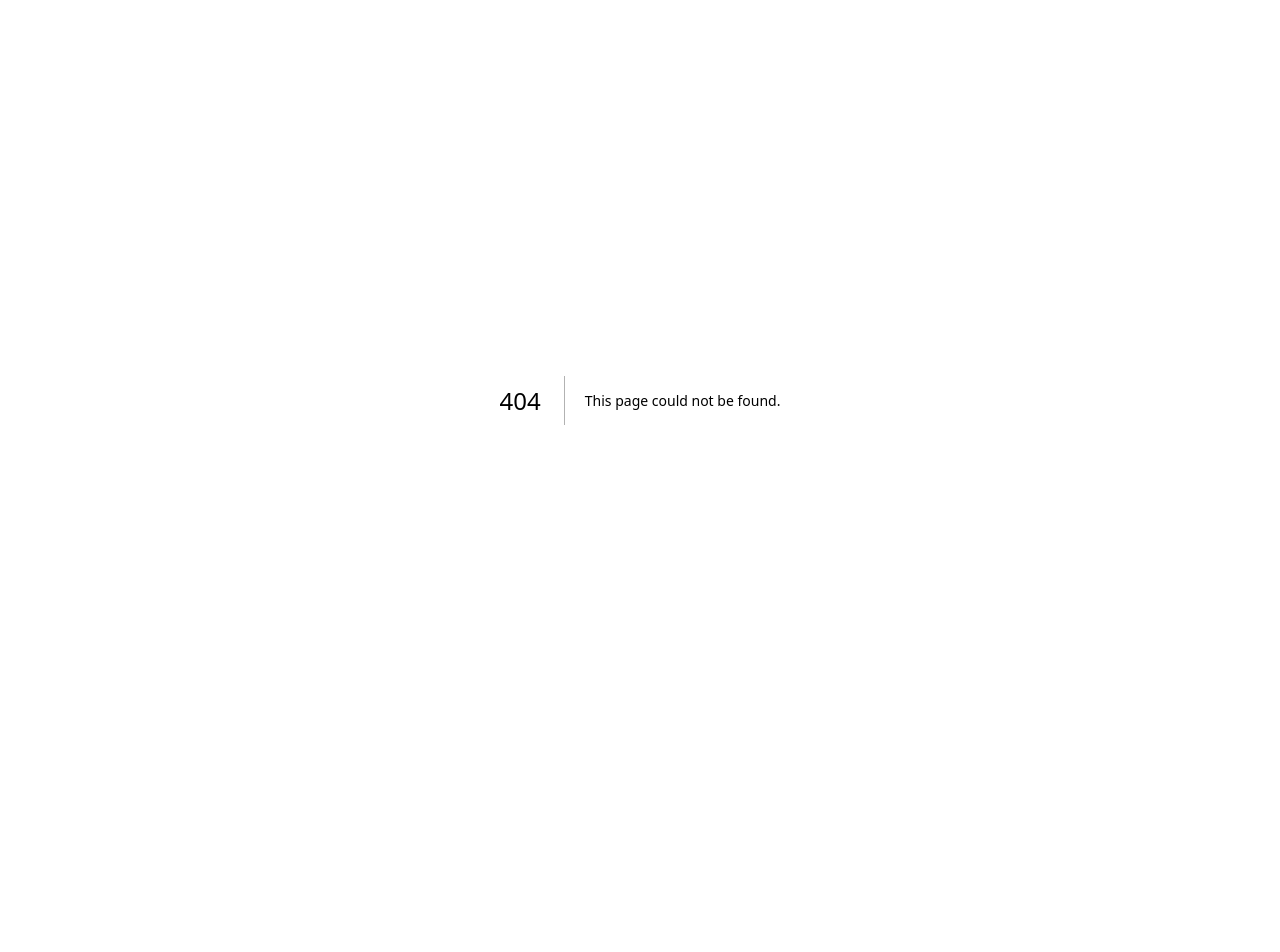
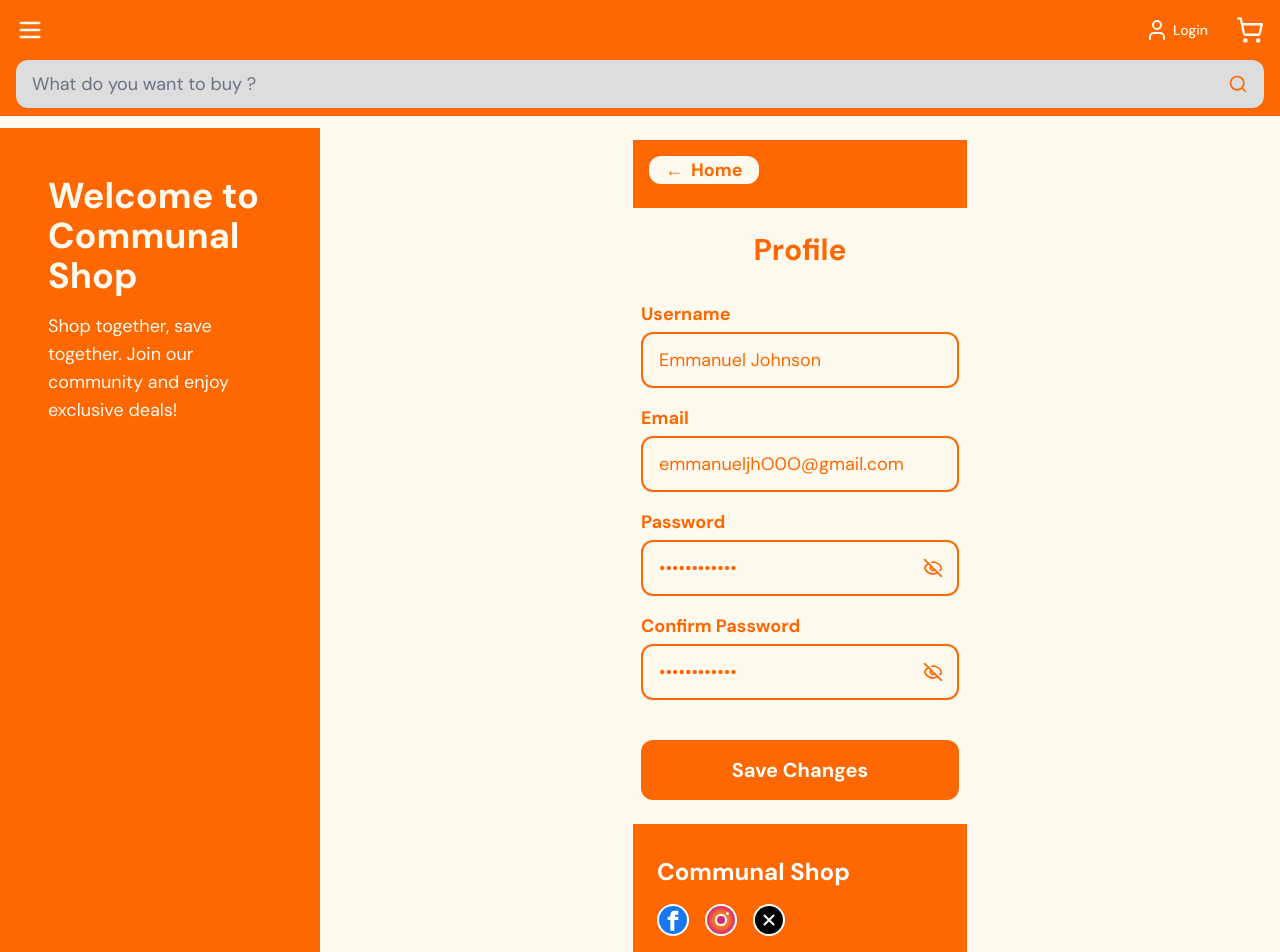
Before and after one commit to Communal/Communal-shop, a Next.js app: page /profile in a window 1280 px wide. Before the commit this address had no page. Shown: the top 952 px of the page. Before the commit the page ends 800 px from the top, so only its background shows below. Built offline with nearby package versions, Linux system fonts and the light colour scheme.

Commit message:
new pages

```diff
--- /dev/null
+++ b/src/app/(auth)/faq/page.jsx
@@ -0,0 +1,83 @@
+'use client';
+import * as Accordion from '@radix-ui/react-accordion';
+import { ChevronLeft, Plus } from 'lucide-react';
+import Link from 'next/link';
+
+const faqs = [
+  {
+    question: 'What is communal shop for ?',
+    answer:
+      'Among the listed accounts for sale, the buyer can make an offer price for the elected account. The offer will be negotiated with the seller by an agency and it gets accepted, the buyer will get access over the account once the payment is done.',
+  },
+  {
+    question: 'What is communal shop for ?',
+    answer:
+      'Among the listed accounts for sale, the buyer can make an offer price for the elected account. The offer will be negotiated with the seller by an agency and it gets accepted, the buyer will get access over the account once the payment is done.',
+  },
+  {
+    question: 'What is communal shop for ?',
+    answer:
+      'Among the listed accounts for sale, the buyer can make an offer price for the elected account. The offer will be negotiated with the seller by an agency and it gets accepted, the buyer will get access over the account once the payment is done.',
+  },
+  {
+    question: 'What is communal shop for ?',
+    answer:
+      'Among the listed accounts for sale, the buyer can make an offer price for the elected account. The offer will be negotiated with the seller by an agency and it gets accepted, the buyer will get access over the account once the payment is done.',
+  },
+  {
+    question: 'What is communal shop for ?',
+    answer:
+      'Among the listed accounts for sale, the buyer can make an offer price for the elected account. The offer will be negotiated with the seller by an agency and it gets accepted, the buyer will get access over the account once the payment is done.',
+  },
+];
+
+export default function FAQPage() {
+  return (
+    <div className='min-h-screen bg-[#fffaf0] flex flex-col'>
+      <div className='bg-foreground px-4 pt-4 pb-2'>
+        <div className='flex items-center'>
+          <Link
+            href='/'
+            className='flex items-center bg-[#fffaf0] text-foreground font-bold rounded-xl px-4 py-2 text-lg mb-4'>
+            <ChevronLeft className='mr-2' /> Home
+          </Link>
+        </div>
+      </div>
+      <main className='flex-1 px-4 py-6 flex flex-col items-center'>
+        <h1 className='text-3xl font-bold text-foreground mb-2 text-center'>
+          FAQs
+        </h1>
+        <p className='text-lg text-foreground text-center mb-6 max-w-2xl'>
+          Communal Shop is committed to delivering exceptional service,
+          guaranteeing a safe and successful experience for our customers. Our
+          platform empowers users to boost and grow their media presence,
+          supporting all types of media accounts with confidence and
+          reliability.
+        </p>
+        <Accordion.Root
+          type='single'
+          collapsible
+          className='w-full max-w-2xl flex flex-col gap-4'>
+          {faqs.map((faq, idx) => (
+            <Accordion.Item
+              key={idx}
+              value={String(idx)}
+              className='rounded-xl overflow-hidden border-2 border-foreground bg-[#fffaf0]'>
+              <Accordion.Header>
+                <Accordion.Trigger className='w-full flex items-center justify-between px-4 py-4 text-lg font-semibold focus:outline-none transition-colors text-foreground bg-[#fffaf0] data-[state=open]:bg-[#fffaf0] data-[state=open]:text-foreground'>
+                  <span>{faq.question}</span>
+                  <span>
+                    <Plus className='transition-transform text-foreground data-[state=open]:rotate-45' />
+                  </span>
+                </Accordion.Trigger>
+              </Accordion.Header>
+              <Accordion.Content className='AccordionContent bg-[#ddd] text-foreground px-4 py-4 text-base font-medium'>
+                {faq.answer}
+              </Accordion.Content>
+            </Accordion.Item>
+          ))}
+        </Accordion.Root>
+      </main>
+    </div>
+  );
+}
--- /dev/null
+++ b/src/app/(auth)/profile/page.jsx
@@ -0,0 +1,145 @@
+import Link from 'next/link';
+import { Input } from '../../../components/Input';
+
+export default function ProfilePage() {
+  return (
+    <div className='min-h-screen bg-[#fffaf0] flex flex-col'>
+      <div className='bg-foreground px-4 pt-4 pb-2'>
+        <div className='flex items-center'>
+          <Link
+            href='/'
+            className='flex items-center bg-[#fffaf0] text-foreground font-bold rounded-xl px-4 text-lg mb-4'>
+            <span className='mr-2'>&#8592;</span> Home
+          </Link>
+        </div>
+      </div>
+      <main className='flex-1 flex flex-col items-center px-2 py-6'>
+        <h1 className='text-3xl font-bold text-foreground mb-8 text-center'>
+          Profile
+        </h1>
+        <form className='w-full max-w-xl flex flex-col gap-4'>
+          <div>
+            <label className='block text-foreground font-bold mb-1 text-lg'>
+              Username
+            </label>
+            <Input
+              type='text'
+              defaultValue='Emmanuel Johnson'
+              className='bg-[#fffaf0] border-2 border-foreground text-lg rounded-xl px-4 py-3 w-full'
+            />
+          </div>
+          <div>
+            <label className='block text-foreground font-bold mb-1 text-lg'>
+              Email
+            </label>
+            <Input
+              type='email'
+              defaultValue='emmanueljhO0O@gmail.com'
+              className='bg-[#fffaf0] border-2 border-foreground text-lg rounded-xl px-4 py-3 w-full'
+            />
+          </div>
+          <div>
+            <label className='block text-foreground font-bold mb-1 text-lg'>
+              Password
+            </label>
+            <Input
+              type='password'
+              defaultValue='************'
+              className='bg-[#fffaf0] border-2 border-foreground text-lg rounded-xl px-4 py-3 w-full'
+            />
+          </div>
+          <div>
+            <label className='block text-foreground font-bold mb-1 text-lg'>
+              Confirm Password
+            </label>
+            <Input
+              type='password'
+              defaultValue='************'
+              className='bg-[#fffaf0] border-2 border-foreground text-lg rounded-xl px-4 py-3 w-full'
+            />
+          </div>
+          <button
+            type='submit'
+            className='mt-6 bg-foreground text-white font-bold text-xl rounded-xl py-4 w-full hover:opacity-90'>
+            Save Changes
+          </button>
+        </form>
+      </main>
+      <footer className='bg-foreground text-white px-6 py-8 flex flex-col gap-2 items-start'>
+        <h2 className='text-2xl font-bold mb-2'>Communal Shop</h2>
+        <div className='flex items-center gap-4 mb-2'>
+          <a href='#' aria-label='Facebook'>
+            <svg
+              width='32'
+              height='32'
+              viewBox='0 0 32 32'
+              fill='none'
+              xmlns='http://www.w3.org/2000/svg'>
+              <circle cx='16' cy='16' r='16' fill='#fff' />
+              <circle cx='16' cy='16' r='14' fill='#1877F3' />
+              <path
+                d='M21.333 16H17.333V26.667H13.333V16H10.667V12.667H13.333V10.667C13.333 8.453 14.786 6.667 17.333 6.667H21.333V10.667H18.667C18.299 10.667 18 10.966 18 11.333V12.667H21.333V16Z'
+                fill='white'
+              />
+            </svg>
+          </a>
+          <a href='#' aria-label='Instagram'>
+            <svg
+              width='32'
+              height='32'
+              viewBox='0 0 32 32'
+              fill='none'
+              xmlns='http://www.w3.org/2000/svg'>
+              <circle cx='16' cy='16' r='16' fill='#fff' />
+              <circle cx='16' cy='16' r='14' fill='url(#ig-gradient)' />
+              <defs>
+                <radialGradient
+                  id='ig-gradient'
+                  cx='0'
+                  cy='0'
+                  r='1'
+                  gradientTransform='translate(16 16) scale(14)'
+                  gradientUnits='userSpaceOnUse'>
+                  <stop stopColor='#feda75' />
+                  <stop offset='0.5' stopColor='#fa7e1e' />
+                  <stop offset='1' stopColor='#d62976' />
+                </radialGradient>
+              </defs>
+              <circle cx='16' cy='16' r='6' fill='#fff' />
+              <circle cx='16' cy='16' r='4' fill='#d62976' />
+              <circle cx='22.5' cy='9.5' r='1.5' fill='#fff' />
+            </svg>
+          </a>
+          <a href='#' aria-label='X'>
+            <svg
+              width='32'
+              height='32'
+              viewBox='0 0 32 32'
+              fill='none'
+              xmlns='http://www.w3.org/2000/svg'>
+              <circle cx='16' cy='16' r='16' fill='#fff' />
+              <circle cx='16' cy='16' r='14' fill='#000' />
+              <path
+                d='M20.5 11.5L11.5 20.5M11.5 11.5L20.5 20.5'
+                stroke='#fff'
+                strokeWidth='2'
+                strokeLinecap='round'
+              />
+            </svg>
+          </a>
+        </div>
+        <div className='mb-2'>
+          <span className='font-semibold'>Email :</span>
+          <span className='ml-2'>customer@communlshop.com</span>
+        </div>
+        <div className='w-full flex justify-end'>
+          <Link
+            href='/faq'
+            className='underline text-white text-lg font-semibold'>
+            FAQ
+          </Link>
+        </div>
+      </footer>
+    </div>
+  );
+}
```
Also changed, not shown: src/app/(auth)/cart/page.jsx (added), src/app/(auth)/category/[id]/page.jsx (added).
